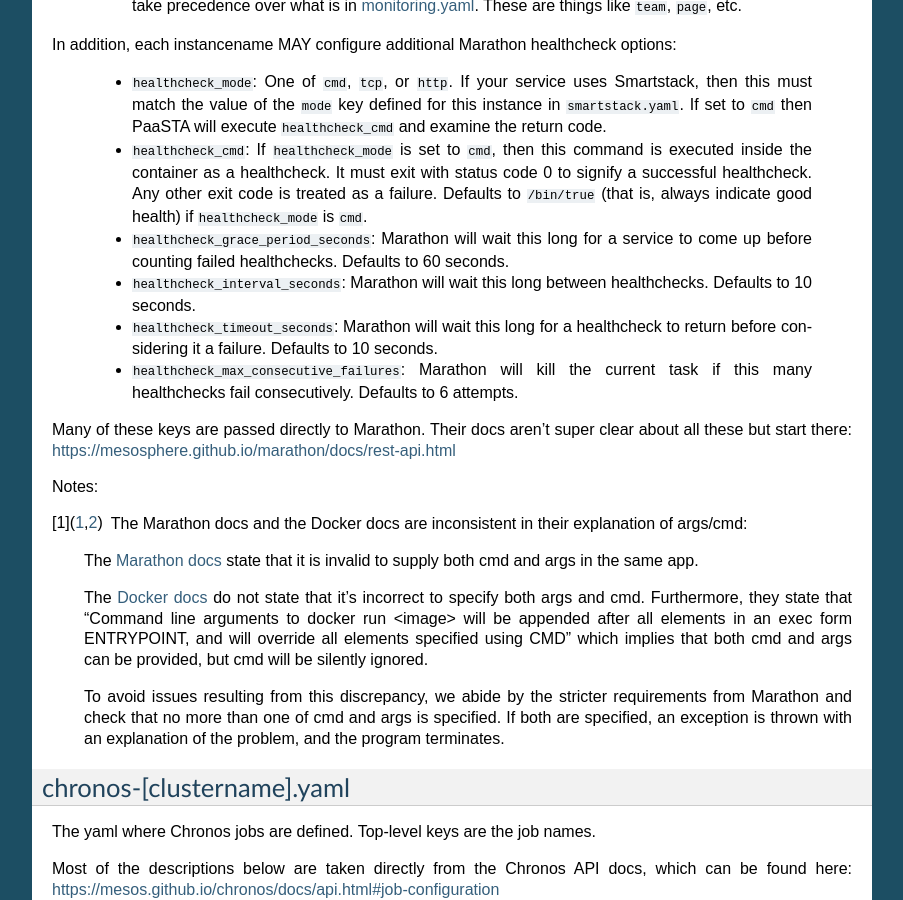
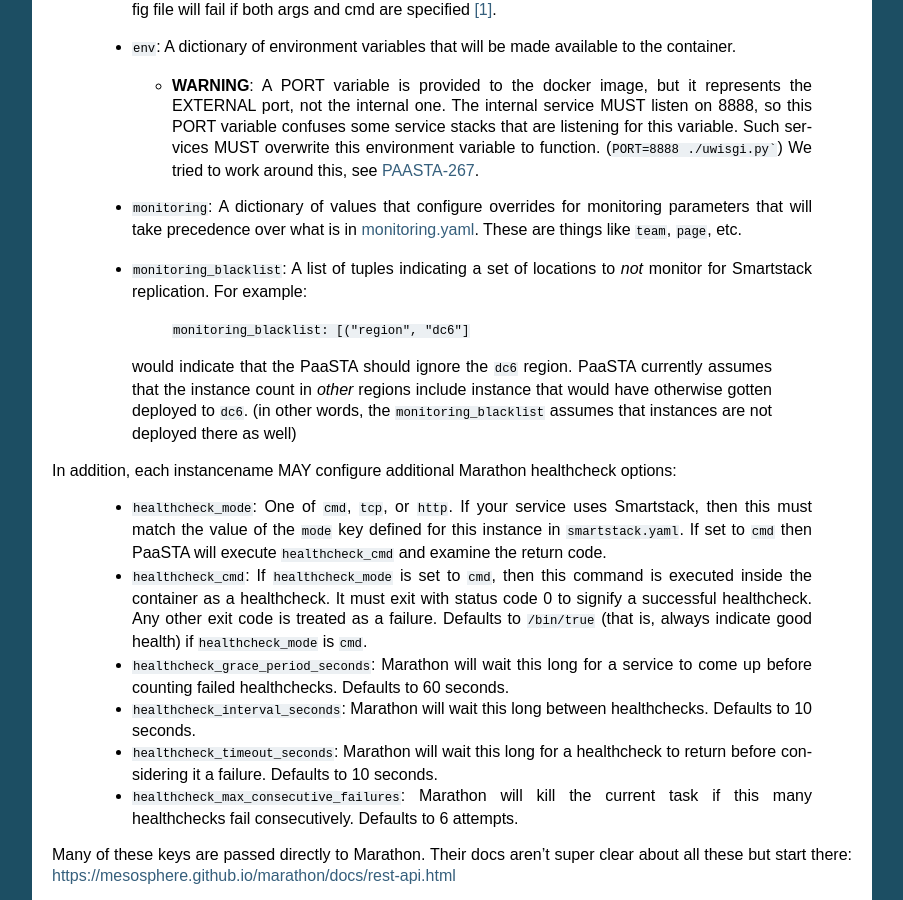
Before and after one commit to Yelp/paasta, a Sphinx documentation site: the page built from docs/source/yelpsoa_configs.rst, in a window 1280 px wide and 900 px high, scrolled down 1059 px. Shown: the whole window, without its empty margins (198-1101 px from the left). Built offline with Sphinx 7.4.7, drawn with Linux system fonts in a browser that asks for light colours; pages that are not in the unit, such as notebooks, are missing from menus.

Commit message:
Added blacklist getter and docs

````diff
--- a/docs/source/yelpsoa_configs.rst
+++ b/docs/source/yelpsoa_configs.rst
@@ -47,6 +47,17 @@ Top level keys are instancenames, e.g. ``main`` and ``canary``. Each instancenam
     * **WARNING**: A PORT variable is provided to the docker image, but it represents the EXTERNAL port, not the internal one. The internal service MUST listen on 8888, so this PORT variable confuses some service stacks that are listening for this variable. Such services MUST overwrite this environment variable to function. (``PORT=8888 ./uwisgi.py```) We tried to work around this, see `PAASTA-267 <https://jira.yelpcorp.com/browse/PAASTA-267>`_.
 
   *  ``monitoring``: A dictionary of values that configure overrides for monitoring parameters that will take precedence over what is in `monitoring.yaml`_. These are things like ``team``, ``page``, etc.
+
+
+  * ``monitoring_blacklist``: A list of tuples indicating a set of locations to
+    *not* monitor for Smartstack replication. For example:
+
+      ``monitoring_blacklist: [("region", "dc6"]``
+
+   would indicate that the PaaSTA should ignore the ``dc6`` region. PaaSTA currently
+   assumes that the instance count in *other* regions include instance that would
+   have otherwise gotten deployed to ``dc6``. (in other words, the ``monitoring_blacklist``
+   assumes that instances are not deployed there as well)
 
 In addition, each instancename MAY configure additional Marathon healthcheck options:
 
````
Also changed, not shown: 1 other file.
